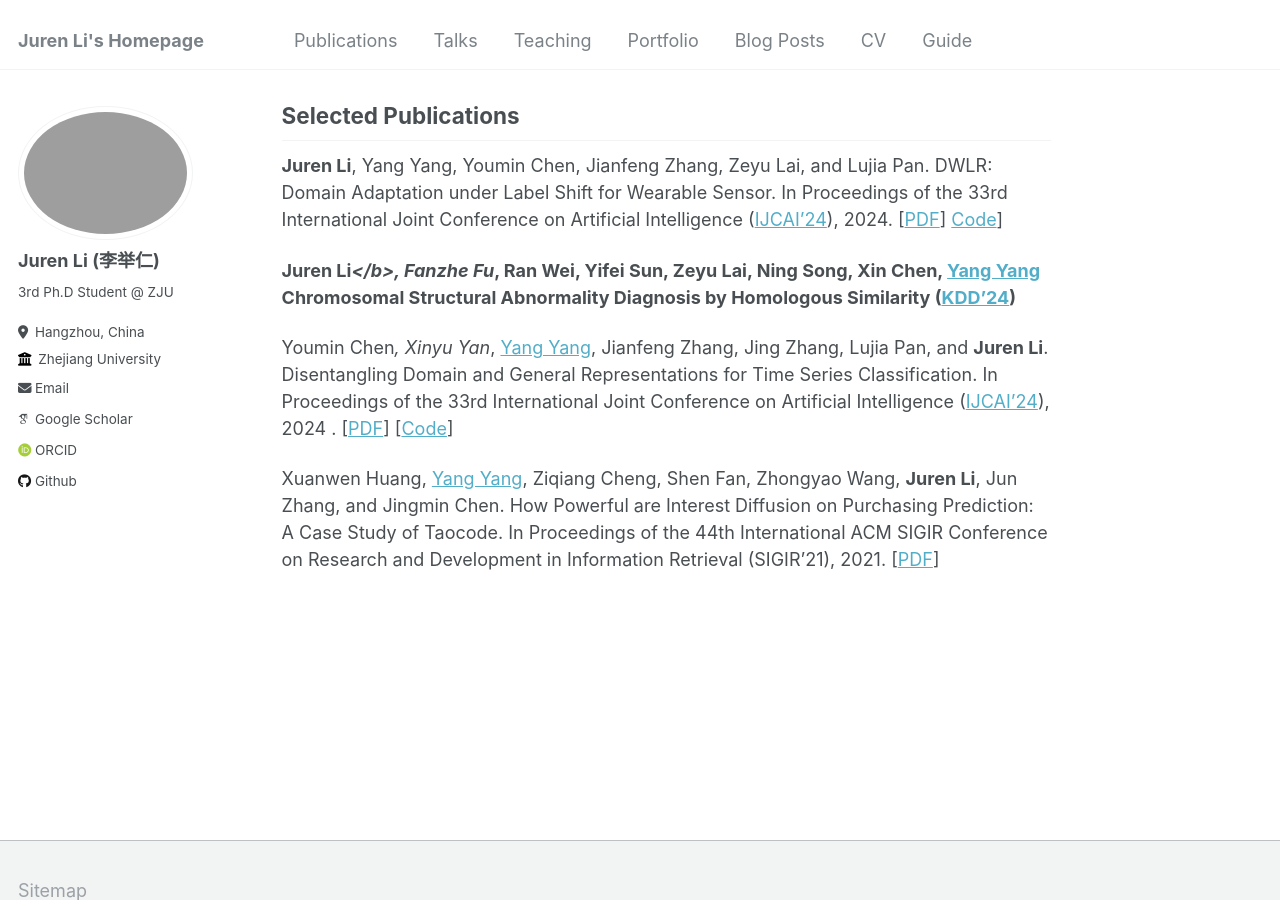
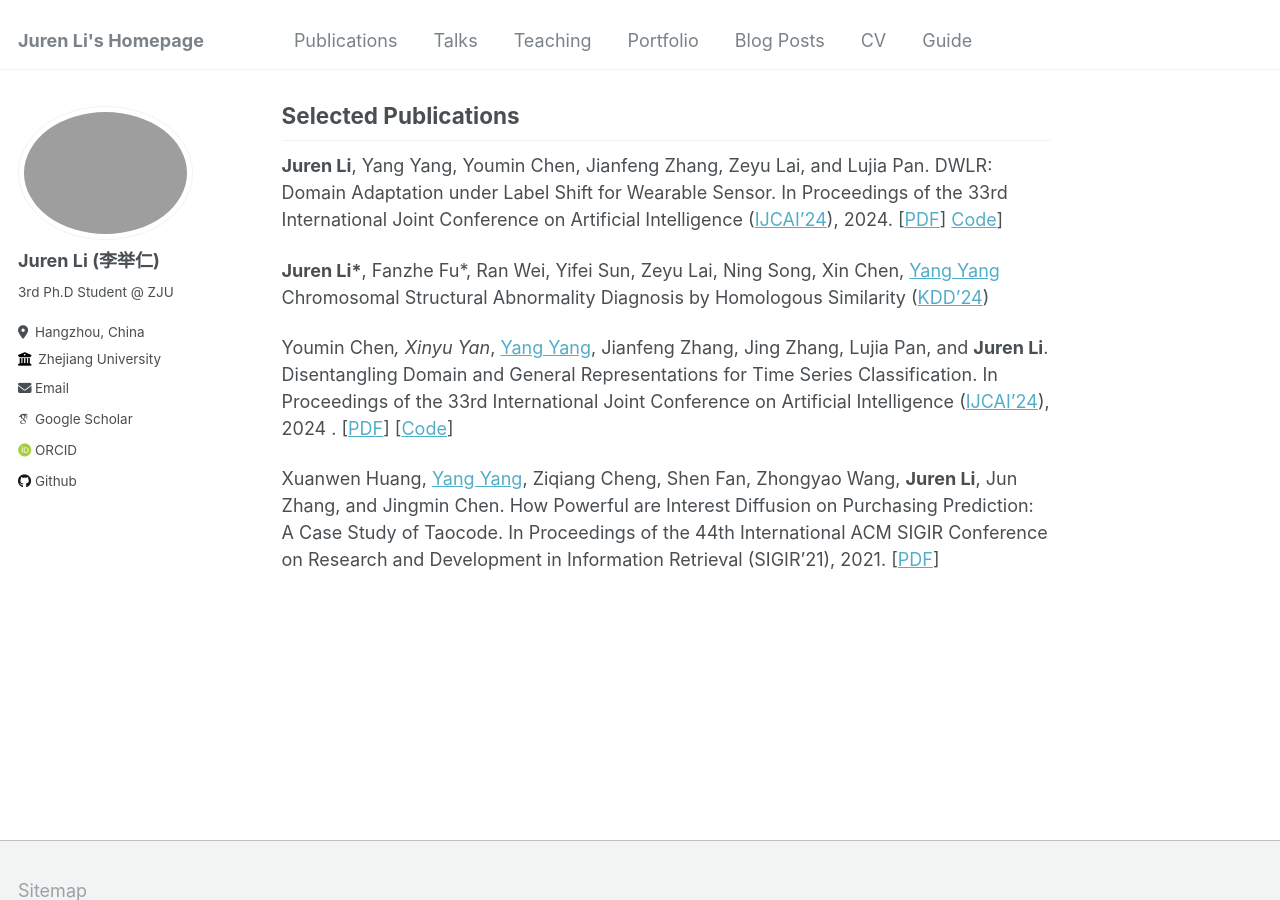
Before and after one commit to JuRenGithub/JuRenGithub.github.io, a Jekyll site: the page built from _pages/about.md, in a window 1280 px wide and 900 px high, scrolled down 516 px. Built offline with Jekyll 4.4.1, drawn with Linux system fonts in a browser that asks for light colours; some web fonts are replaced.

Commit message:
fix bugs

```diff
--- a/_pages/about.md
+++ b/_pages/about.md
@@ -28,7 +28,7 @@ My primary research interests lie in the area of **Machine Learning** and **Data
 [[PDF](http://yangy.org/works/domain/IJCAI24_DWLR.pdf)]
 [Code](https://github.com/JuRenGithub/DWLR)]
 
-<b>Juren Li*</b>, Fanzhe Fu*, Ran Wei, Yifei Sun, Zeyu Lai, Ning Song, Xin Chen, [Yang Yang](yangy.org)
+<b>Juren Li\*</b>, Fanzhe Fu\*, Ran Wei, Yifei Sun, Zeyu Lai, Ning Song, Xin Chen, [Yang Yang](yangy.org)
 Chromosomal Structural Abnormality Diagnosis by Homologous Similarity ([KDD'24](https://kdd2024.kdd.org/))
 
 Youmin Chen*, Xinyu Yan*, [Yang Yang](yangy.org), Jianfeng Zhang, Jing Zhang, Lujia Pan, and <b>Juren Li</b>. Disentangling Domain and General Representations for Time Series Classification. In Proceedings of the 33rd International Joint Conference on Artificial Intelligence ([IJCAI'24](https://ijcai24.org/)), 2024 . [[PDF](http://yangy.org/works/domain/IJCAI24_disentangling.pdf)] [[Code](https://github.com/IJCAI-CADT/cadt)]
```
